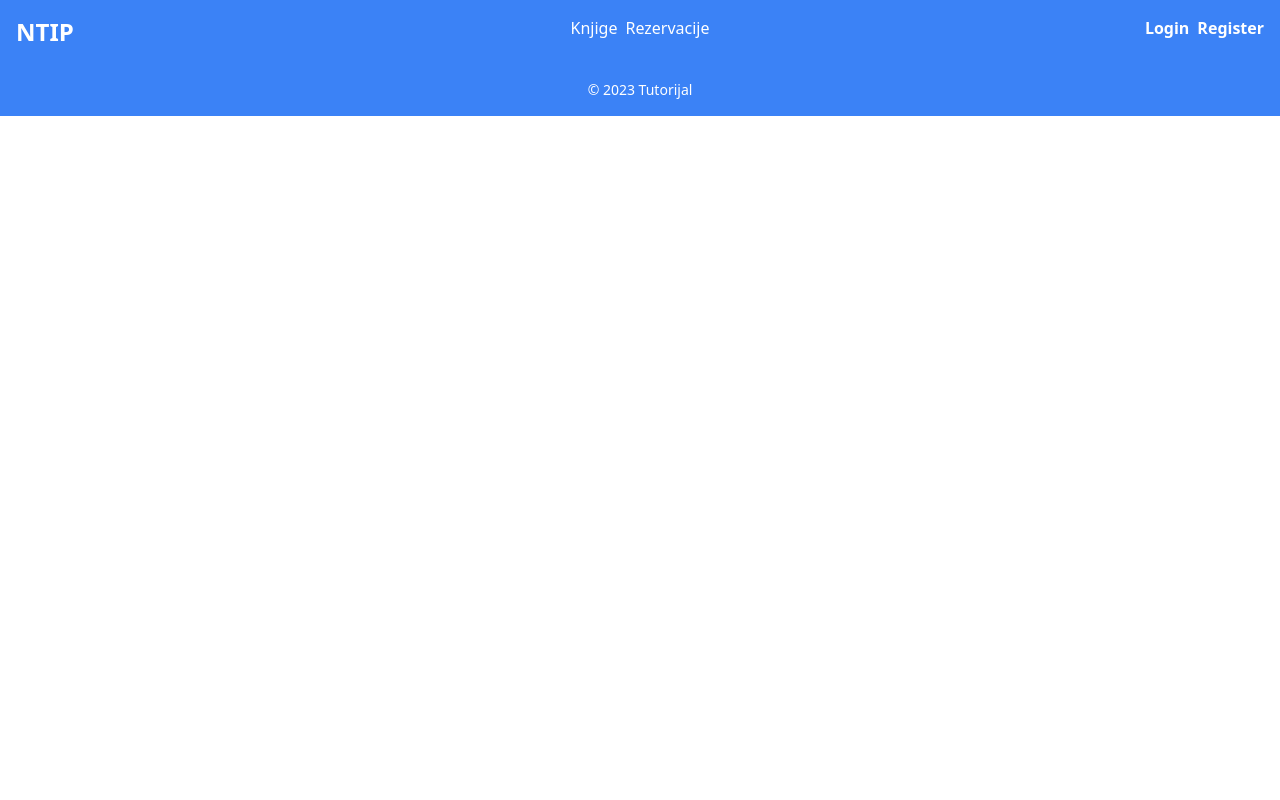
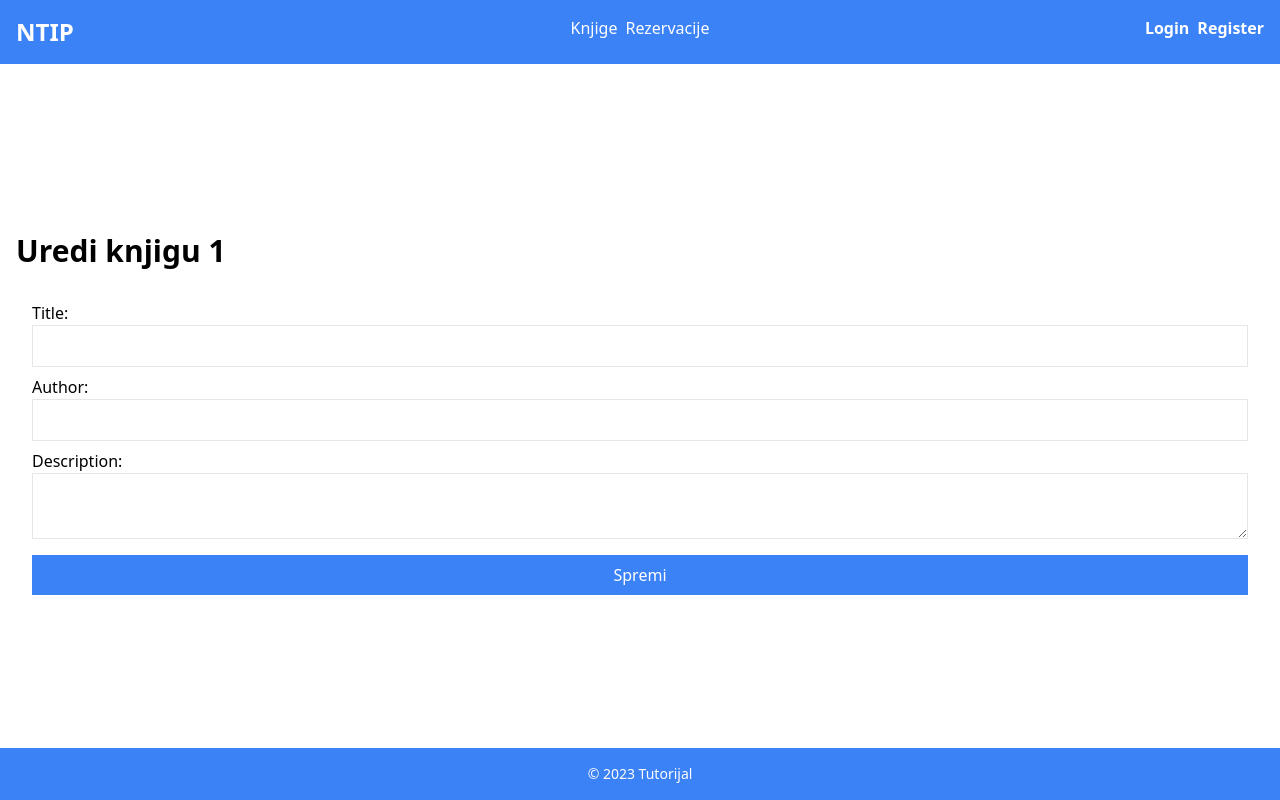
Before and after one commit to zinaid/NTIP, a React (Create React App) app in the folder client/: page /edit-book/1 in a window 1280 px wide. Built offline with nearby package versions, Linux system fonts and the light colour scheme; no server answers.

Commit message:
Finish CRUD

```diff
--- a/client/src/pages/books/Book.js
+++ b/client/src/pages/books/Book.js
@@ -1,6 +1,7 @@
 import React from 'react';
+import {Link} from 'react-router-dom'
 
-function Book ({ id, title, author, description, onDelete, onEdit }) {
+function Book ({ id, title, author, description, onDelete }) {
   return (
     <div className="flex flex-inline bg-gray-200 shadow-md p-4 mb-4 rounded-md">
       <div>
@@ -10,7 +11,9 @@ function Book ({ id, title, author, description, onDelete, onEdit }) {
       </div>
       <div className='flex w-full justify-end items-center'>
         <button className='bg-red-800 rounded-md mr-2 p-4' onClick={() => onDelete(id)}>Delete</button>
-        <button className='bg-green-800 rounded-md p-4' onClick={() => onEdit(id)}>Edit</button>
+        <Link to={`/edit-book/${id}`}  className='bg-blue-800 rounded-md mr-2 p-4'>
+          Edit
+        </Link>
       </div>
     </div>
   );
--- a/client/src/pages/books/Books.js
+++ b/client/src/pages/books/Books.js
@@ -1,8 +1,8 @@
 import { useState, useEffect } from 'react';
+import {Link} from 'react-router-dom'
 import Book from './Book'
 
 function Books() {
-    // Dummy data
     const [books, setBooks] = useState([]);
 
     useEffect(() => {
@@ -43,17 +43,18 @@ function Books() {
         }
       };
 
-      const handleEdit = (id) => {
-
-      };
-
 
     return (
         <div className="container mx-auto mt-8">
-        <h1 className="text-3xl font-bold mb-4">Lista knjiga</h1>
+          <div className='flex w-full justify-between'>
+            <h1 className="text-3xl font-bold mb-4">Lista knjiga</h1>
+            <Link to="/add-book" className="bg-blue-500 text-white p-2 mb-4">
+              Dodaj knjigu
+            </Link>
+          </div>
 
         {books.map((book) => (
-            <Book key={book.id} {...book} onDelete={handleDelete} onEdit={handleEdit} />
+            <Book key={book.id} {...book} onDelete={handleDelete}/>
         ))}
         </div>
     );
--- /dev/null
+++ b/client/src/pages/books/addBook.js
@@ -0,0 +1,79 @@
+import React, { useState } from 'react';
+import { useNavigate } from 'react-router-dom';
+
+function AddBook() {
+  const [newBook, setNewBook] = useState({
+    title: '',
+    author: '',
+    description: '',
+  });
+
+  const navigate = useNavigate();
+
+  const handleSubmit = async (e) => {
+    e.preventDefault();
+
+    try {
+      // Make a POST request to add the new book
+      const response = await fetch('http://localhost:3001/api/books', {
+        method: 'POST',
+        headers: {
+          'Content-Type': 'application/json',
+        },
+        body: JSON.stringify(newBook),
+      });
+
+      if (!response.ok) {
+        throw new Error('Failed to add the new book');
+      }
+
+      navigate('/books');
+
+    } catch (error) {
+      console.error('Error adding book:', error.message);
+    }
+  };
+
+  return (
+    <div className="container mx-auto mt-8">
+      <h1 className="text-3xl font-bold mb-4">Dodaj knjigu</h1>
+
+      <form onSubmit={handleSubmit} className='flex flex-col p-4'>
+        <label>Naslov:</label>
+        <input
+          type="text"
+          name="title"
+          value={newBook.title}
+          onChange={(e) => setNewBook({ ...newBook, title: e.target.value })}
+          required
+          className="border p-2 mb-2"
+        />
+
+        <label>Autor:</label>
+        <input
+          type="text"
+          name="author"
+          value={newBook.author}
+          onChange={(e) => setNewBook({ ...newBook, author: e.target.value })}
+          required
+          className="border p-2 mb-2"
+        />
+
+        <label>Opis:</label>
+        <textarea
+          name="description"
+          value={newBook.description}
+          onChange={(e) => setNewBook({ ...newBook, description: e.target.value })}
+          required
+          className="border p-2 mb-4"
+        />
+
+        <button type="submit" className="bg-green-500 text-white p-2">
+          Dodaj
+        </button>
+      </form>
+    </div>
+  );
+}
+
+export default AddBook;
--- /dev/null
+++ b/client/src/pages/books/editBook.js
@@ -0,0 +1,101 @@
+import React, { useState, useEffect } from 'react';
+import { useParams, useNavigate } from 'react-router-dom';
+
+function EditBook() {
+  const { id } = useParams();
+
+  const [editedBook, setEditedBook] = useState({
+    title: '',
+    author: '',
+    description: '',
+  });
+
+  const navigate = useNavigate();
+
+  useEffect(() => {
+    // Fetch the book data based on the ID
+    const fetchData = async () => {
+      try {
+        const response = await fetch(`http://localhost:3001/api/books/${id}`);
+        if (!response.ok) {
+          throw new Error('Failed to fetch book data');
+        }
+
+        const data = await response.json();
+        setEditedBook(data);
+      } catch (error) {
+        console.error('Error fetching book data:', error.message);
+      }
+    };
+
+    // Call the fetch data function
+    fetchData();
+  }, [id]);
+
+  const handleSubmit = async (e) => {
+    e.preventDefault();
+
+    try {
+      // Make a PUT request to update the book
+      const response = await fetch(`http://localhost:3001/api/books/${id}`, {
+        method: 'PUT',
+        headers: {
+          'Content-Type': 'application/json',
+        },
+        body: JSON.stringify(editedBook),
+      });
+
+      if (!response.ok) {
+        throw new Error('Failed to update the book');
+      }
+
+      // Redirect to the home page after updating the book
+      navigate('/books');
+    } catch (error) {
+      console.error('Error updating book:', error.message);
+    }
+  };
+
+  return (
+    <div className="container mx-auto mt-8">
+      <h1 className="text-3xl font-bold mb-4">Uredi knjigu {id}</h1>
+
+      <form onSubmit={handleSubmit} className='flex flex-col p-4'>
+        <label>Title:</label>
+        <input
+          type="text"
+          name="title"
+          value={editedBook.title}
+          onChange={(e) => setEditedBook({ ...editedBook, title: e.target.value })}
+          required
+          className="border p-2 mb-2"
+        />
+
+        <label>Author:</label>
+        <input
+          type="text"
+          name="author"
+          value={editedBook.author}
+          onChange={(e) => setEditedBook({ ...editedBook, author: e.target.value })}
+          required
+          className="border p-2 mb-2"
+        />
+
+        <label>Description:</label>
+        <textarea
+          name="description"
+          value={editedBook.description}
+          onChange={(e) => setEditedBook({ ...editedBook, description: e.target.value })}
+          required
+          className="border p-2 mb-4"
+        />
+
+        <button type="submit" className="bg-blue-500 text-white p-2">
+         Spremi
+        </button>
+      </form>
+    </div>
+  );
+}
+
+export default EditBook;
--- a/client/src/routes/routesList.js
+++ b/client/src/routes/routesList.js
@@ -5,6 +5,8 @@ import Dashboard from '../pages/dashboard/Dashboard'
 import Reservations from '../pages/reservations/Reservations'
 import Books from '../pages/books/Books'
 import Body from '../components/body/Body'
+import AddBook from '../pages/books/addBook'
+import EditBook from '../pages/books/editBook'
 
 function RoutesList({auth, setAuth}) {
 
@@ -16,6 +18,8 @@ function RoutesList({auth, setAuth}) {
         <Route path="logout" element={<Login setAuth={setAuth} />} />
         <Route path="register" element={<Register />} />
         <Route path="books" element={<Books />} />
+        <Route path="add-book" element={<AddBook />} />
+        <Route path="edit-book/:id" element={<EditBook />} />
         <Route path="reservations" element={<Reservations />} />
       </Route>
       </Routes>
```
Also changed, not shown: 2 other files (tests, documents, lock files or other folders).
